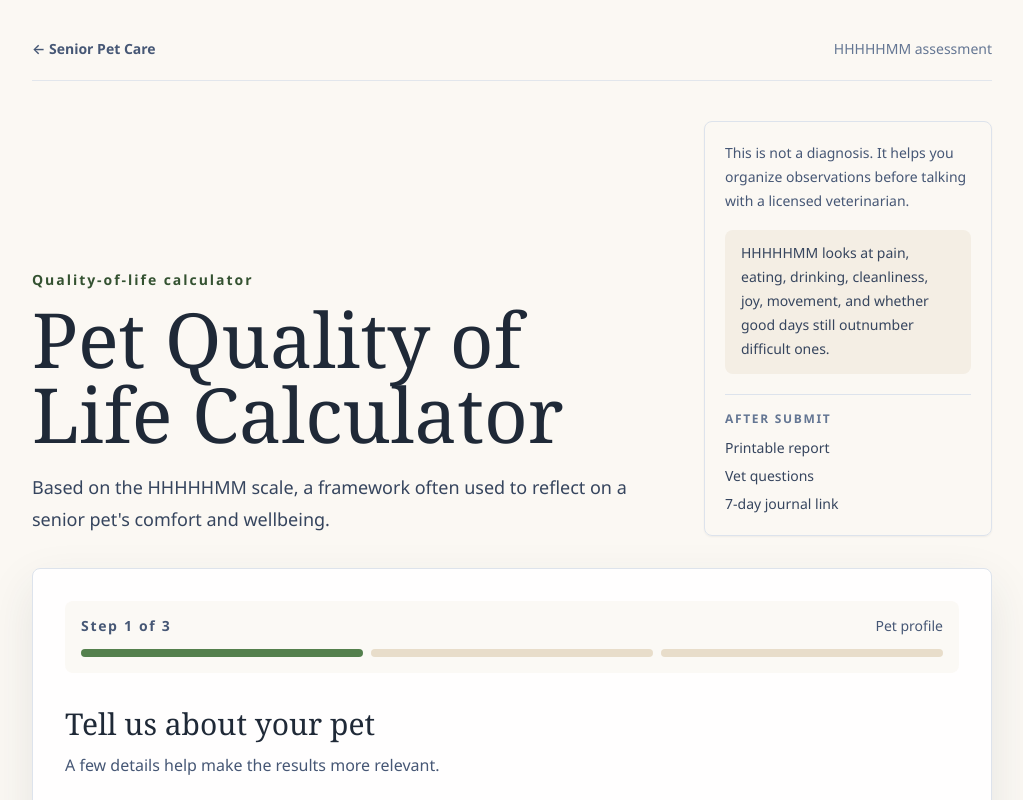
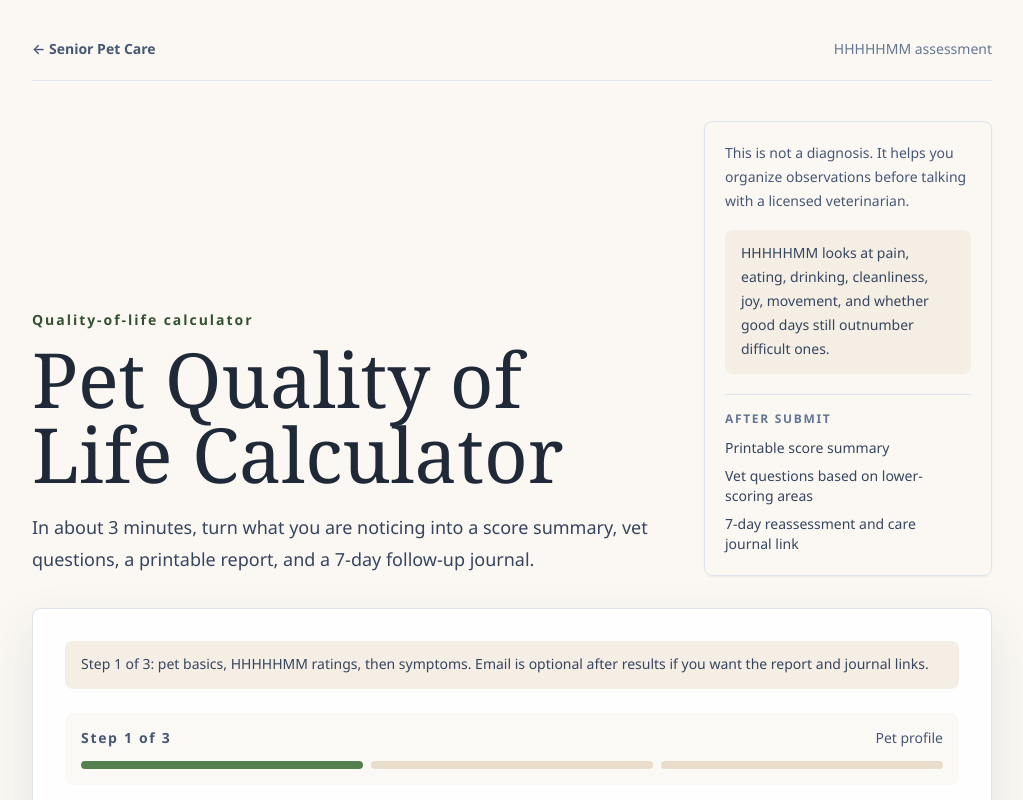
Before and after one commit to RandyThePsycho/senior-pet-care, a Next.js app: page /tools/senior-pet-quality-of-life-calculator in a window 1280 px wide. Shown: the top 800 px of the page, without its empty margins (128-1151 px from the left). Built offline with nearby package versions, Linux system fonts and the light colour scheme; no server answers.

Commit message:
feat: clarify calculator report promise

```diff
--- a/src/app/tools/senior-pet-quality-of-life-calculator/page.tsx
+++ b/src/app/tools/senior-pet-quality-of-life-calculator/page.tsx
@@ -8,14 +8,14 @@ import { DEFAULT_OG_IMAGE, SITE_NAME } from '@/lib/site';
 export const metadata: Metadata = {
   title: 'Pet Quality of Life Calculator (HHHHHMM Scale)',
   description:
-    'A free, gentle quality-of-life calculator for aging or senior dogs and cats. Organize what you are noticing and prepare better questions for your vet.',
+    'A free, gentle quality-of-life calculator for aging or senior dogs and cats. Create a printable score summary, vet questions, and a 7-day follow-up journal.',
   alternates: {
     canonical: '/tools/senior-pet-quality-of-life-calculator',
   },
   openGraph: {
     title: 'Pet Quality of Life Calculator (HHHHHMM Scale)',
     description:
-      'Use a gentle HHHHHMM-based calculator to organize changes, prepare vet questions, and create a 7-day follow-up journal.',
+      'Use a gentle HHHHHMM-based calculator to organize changes, prepare vet questions, and create a printable report with a 7-day follow-up journal.',
     url: '/tools/senior-pet-quality-of-life-calculator',
     siteName: SITE_NAME,
     images: [
@@ -54,8 +54,9 @@ export default function CalculatorPage() {
               Pet Quality of Life Calculator
             </h1>
             <p className="mt-5 max-w-2xl text-lg leading-8 text-navy-600">
-              Based on the HHHHHMM scale, a framework often used to reflect on
-              a senior pet&apos;s comfort and wellbeing.
+              In about 3 minutes, turn what you are noticing into a score
+              summary, vet questions, a printable report, and a 7-day follow-up
+              journal.
             </p>
           </div>
           <aside className="rounded-lg border border-navy-100 bg-white/88 p-5 text-sm leading-6 text-navy-500 shadow-sm">
@@ -72,15 +73,19 @@ export default function CalculatorPage() {
                 AFTER SUBMIT
               </p>
               <ul className="mt-3 space-y-2 text-sm text-navy-600">
-                <li>Printable report</li>
-                <li>Vet questions</li>
-                <li>7-day journal link</li>
+                <li>Printable score summary</li>
+                <li>Vet questions based on lower-scoring areas</li>
+                <li>7-day reassessment and care journal link</li>
               </ul>
             </div>
           </aside>
         </header>
 
         <section className="rounded-lg border border-navy-100 bg-white/90 p-5 shadow-soft sm:p-8">
+          <div className="mb-6 rounded-lg bg-cream-100 px-4 py-3 text-sm leading-6 text-navy-600">
+            Step 1 of 3: pet basics, HHHHHMM ratings, then symptoms. Email is
+            optional after results if you want the report and journal links.
+          </div>
           <CalculatorClient />
         </section>
 
--- a/src/components/calculator/EmailCaptureForm.tsx
+++ b/src/components/calculator/EmailCaptureForm.tsx
@@ -156,10 +156,11 @@ export default function EmailCaptureForm({
     return (
       <div className="rounded-lg border border-sage-200 bg-sage-50 p-6 shadow-sm shadow-sage-700/10">
         <p className="font-display text-2xl leading-tight text-navy-800">
-          Your report is ready.
+          Your report and journal are ready.
         </p>
         <p className="mt-2 leading-7 text-navy-600">
-          We&apos;ll also remind you to reassess {safeName} in 7 days.
+          Use the report for vet questions now, then come back to the journal
+          to reassess {safeName} in 7 days.
         </p>
 
         <div className="mt-5 flex flex-col gap-3 sm:flex-row">
@@ -190,11 +191,23 @@ export default function EmailCaptureForm({
   return (
     <div className="rounded-lg border border-navy-100 bg-white p-6 shadow-sm shadow-navy-800/5">
       <h3 className="font-display text-2xl leading-tight text-navy-800">
-        Email me my full report
+        Get the printable report and 7-day journal
       </h3>
       <p className="mt-2 text-sm leading-6 text-navy-500">
-        Includes a printable 7-day tracker and questions to bring to your vet.
+        We&apos;ll create a report with {safeName}&apos;s score summary,
+        lower-scoring areas, vet questions, and a 7-day reassessment link.
       </p>
+      <ul className="mt-4 grid gap-2 text-sm text-navy-600 sm:grid-cols-3">
+        <li className="rounded-lg bg-cream-100 px-3 py-2">
+          Printable vet-prep summary
+        </li>
+        <li className="rounded-lg bg-cream-100 px-3 py-2">
+          Care journal link
+        </li>
+        <li className="rounded-lg bg-cream-100 px-3 py-2">
+          7-day reassessment reminder
+        </li>
+      </ul>
       <div className="mt-4">
         <DataPrivacyNote compact />
       </div>
@@ -209,7 +222,7 @@ export default function EmailCaptureForm({
           className="flex-1 rounded-lg border border-navy-200 bg-white px-4 py-3 text-navy-700 transition-colors focus:border-sage-500 focus:outline-none focus:ring-2 focus:ring-sage-300 disabled:opacity-60"
         />
         <CTAButton onClick={handleSubmit} disabled={submitting}>
-          {submitting ? 'Sending…' : 'Send my report'}
+          {submitting ? 'Sending…' : 'Send report and journal'}
         </CTAButton>
       </div>
       {error && <p className="mt-2 text-sm text-clay-600">{error}</p>}
```
Also changed, not shown: 1 other file (tests, documents, lock files or other folders).
